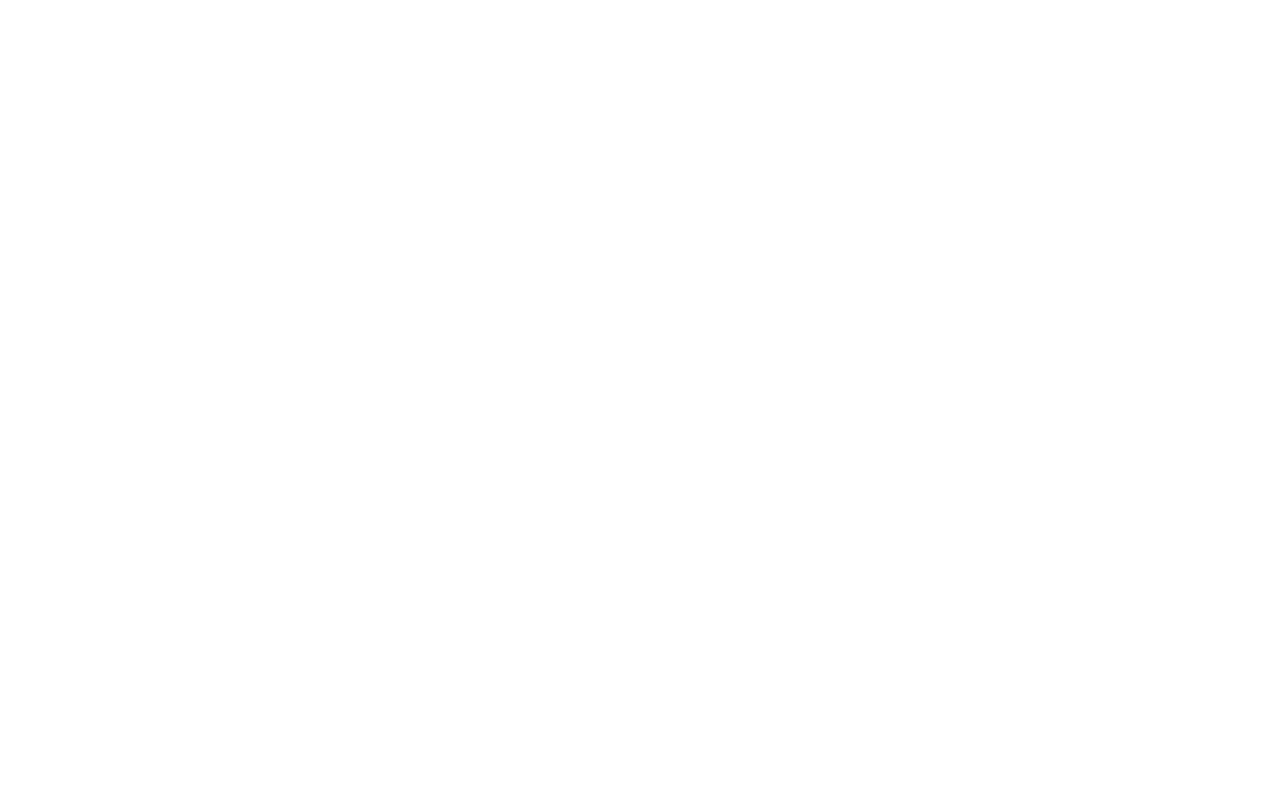
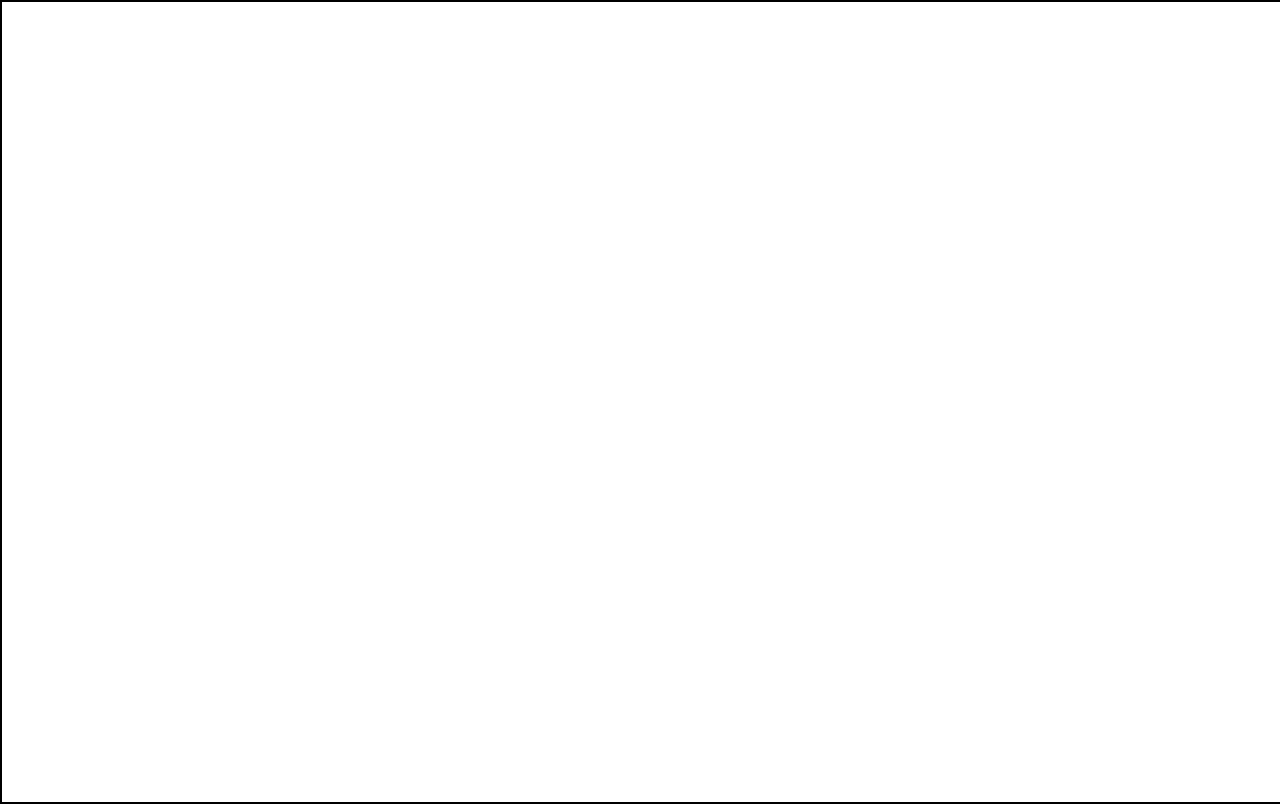
Before and after one commit to ArcaneUmbra/Triumph, a plain HTML site: page index.html in a window 1280 px wide. Drawn offline with Linux system fonts and the light colour scheme.

Commit message:
Gave canvas a visible border

```diff
--- a/index.html
+++ b/index.html
@@ -13,6 +13,9 @@
 		html, body{
 			overflow:hidden;
 		}
+		#gc {
+			border: 2px solid black;
+		}
 		</style>
 	</head>
 	<body>
```
